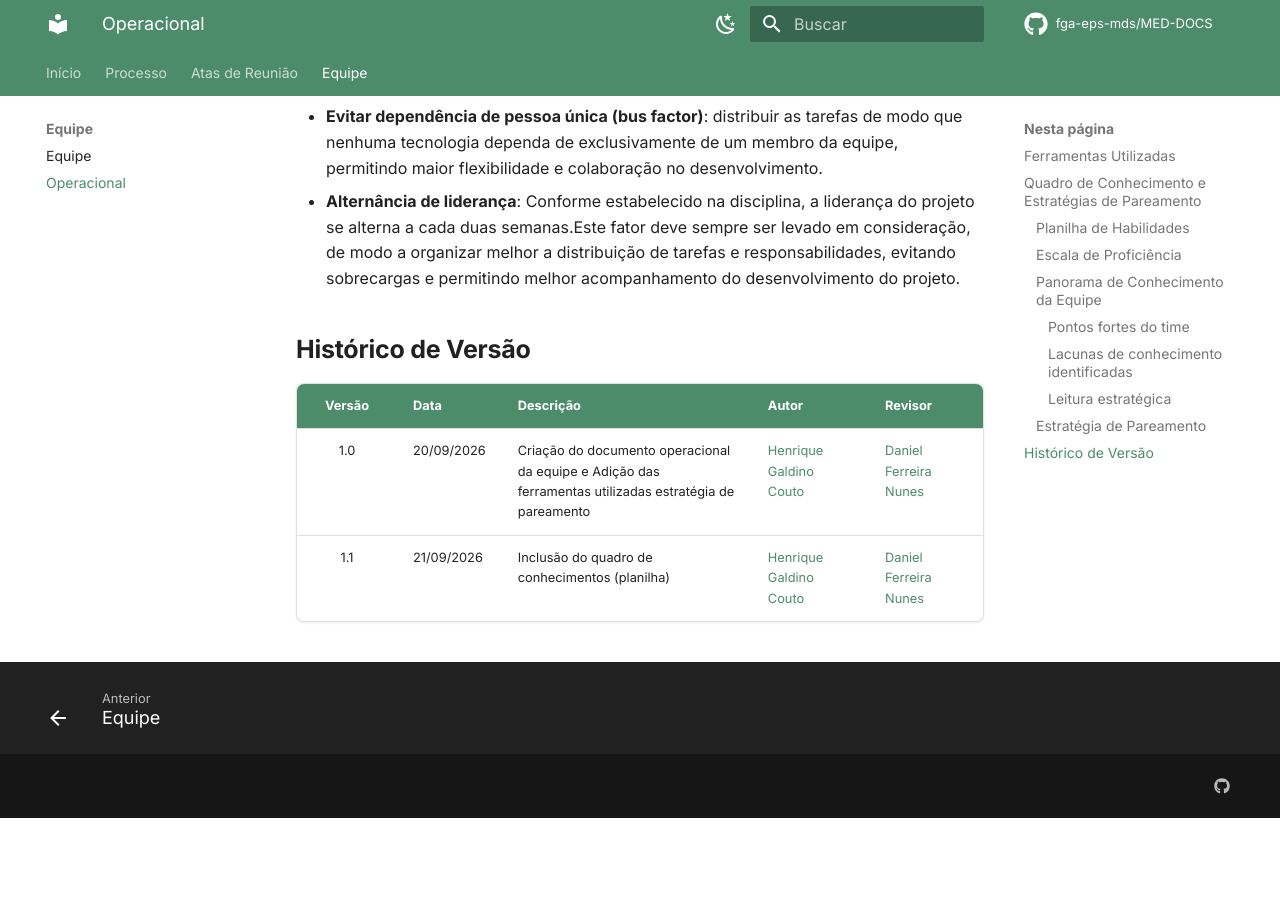
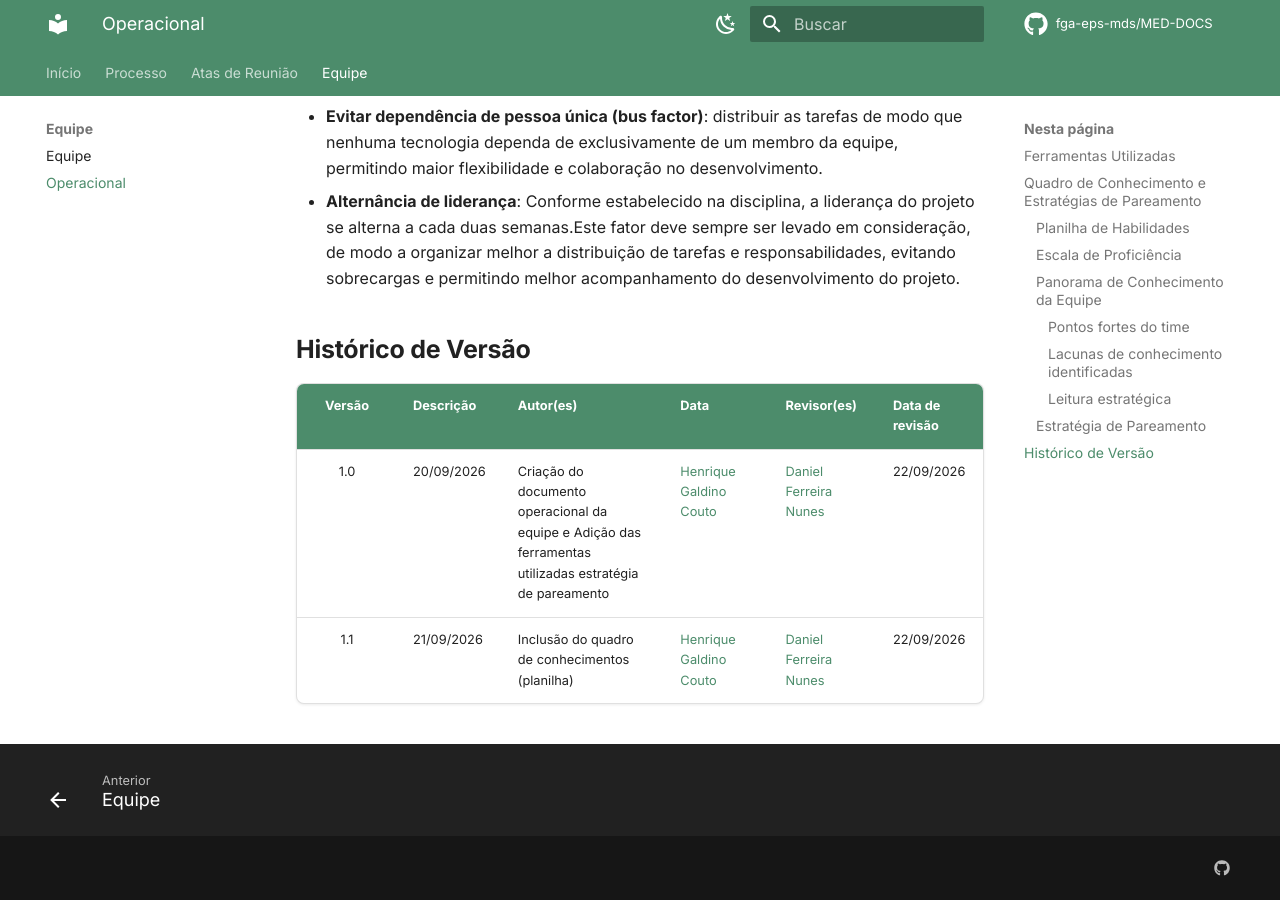
Before and after one commit to apollen27983/UNIEURO_MED-DOCS, an MkDocs documentation site: the page built from docs/equipe/operacional.md, in a window 1280 px wide and 900 px high, scrolled down 4074 px. Built offline with MkDocs 1.6.1 and Material for MkDocs 9.7.7, drawn with Linux system fonts in a browser that asks for light colours; comment, search, counter and statistics services are not loaded; before the commit the page ends 4892 px from its top, so only the background shows below that.

Commit message:
fix: correção do histórico de versão do documento operacional da equipe

```diff
--- a/docs/equipe/operacional.md
+++ b/docs/equipe/operacional.md
@@ -91,7 +91,7 @@ A estratégia de pareamento para o desenvolvimento do projeto visa manter uma me
 
 ## Histórico de Versão
 
-| Versão | Data | Descrição | Autor | Revisor |
-| :----: | ---------- | --------- | ------------ | ------------ |
-| 1.0 | 20/09/2026 | Criação do documento operacional da equipe e Adição das ferramentas utilizadas estratégia de pareamento| [Henrique Galdino Couto](https://github.com/hgaldino05) | [Daniel Ferreira Nunes](https://github.com/Mach1r0) |
-| 1.1 | 21/09/2026 | Inclusão do quadro de conhecimentos (planilha) | [Henrique Galdino Couto](https://github.com/hgaldino05) | [Daniel Ferreira Nunes](https://github.com/Mach1r0)  |
+| Versão | Descrição | Autor(es) | Data | Revisor(es) | Data de revisão |
+| :----: | ---------- | --------- | ------------ | ------------ | ------------ |
+| 1.0 | 20/09/2026 | Criação do documento operacional da equipe e Adição das ferramentas utilizadas estratégia de pareamento| [Henrique Galdino Couto](https://github.com/hgaldino05) | [Daniel Ferreira Nunes](https://github.com/Mach1r0) |22/09/2026 |
+| 1.1 | 21/09/2026 | Inclusão do quadro de conhecimentos (planilha) | [Henrique Galdino Couto](https://github.com/hgaldino05) | [Daniel Ferreira Nunes](https://github.com/Mach1r0)  | 22/09/2026 |
```
